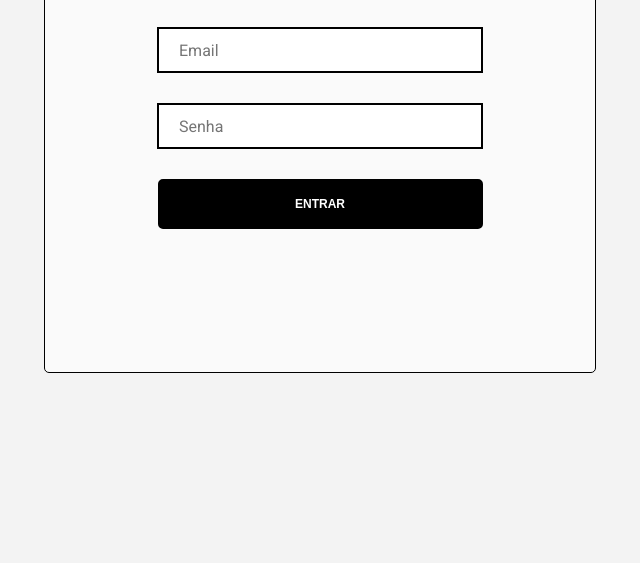
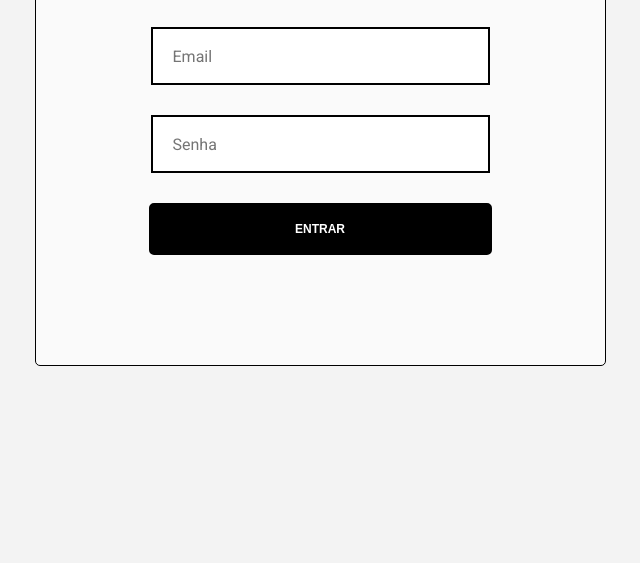
Before and after one commit to JeffersonLimaSilva/ProjetoWebApi, a plain HTML site: page html/login.html in a window 1280 px wide. Shown: the part 237-800 px from the top of the page, without its empty margins (320-960 px from the left). Drawn offline with Linux system fonts and the light colour scheme.

Commit message:
Single Update

```diff
--- a/css/login.css
+++ b/css/login.css
@@ -6,8 +6,8 @@ body{
 }
 #box-center{
     background-color: rgb(250, 250, 250);
-    width: 550px;
-    height: 550px;
+    width: 569px;
+    height: 543px;
     border: 1px solid black;
     border-radius: 5px;
     margin-top: 50px;
@@ -47,8 +47,8 @@ body{
 }
 
 .input-campo{
-    width: 300px;
-    height: 40px;
+    width: 313px;
+    height: 52px;
     border: 2px solid black;
     padding-left: 20px;
     font-family: "Roboto", sans-serif;
@@ -56,8 +56,8 @@ body{
 }
 
 #submit-login{
-    width: 325px;
-    height: 50px;
+    width: 343px;
+    height: 52px;
     border: 2px solid black;
     background-color: black;
     color: white;
```
